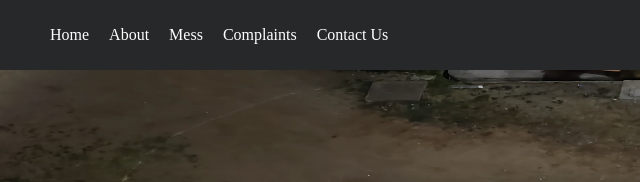
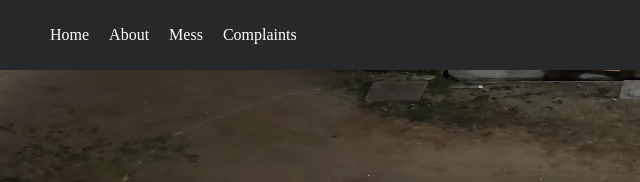
Before and after one commit to Sammy1836/MMMhall.io, a plain HTML site: page index.html in a window 1280 px wide. Shown: the top 182 px of the page, 0-640 px from the left. Drawn offline with Linux system fonts and the light colour scheme; a web font is replaced by a local one.

Commit message:
Update index.html

```diff
--- a/index.html
+++ b/index.html
@@ -83,7 +83,7 @@
                         <li><a href="#about-hall">About</a></li>
                         <li><a href="mess.html">Mess</a></li>
                         <li><a href="Complaints.html">Complaints</a></li>
-                        <li><a href="contact-us.html">Contact Us</a></li>
+<!--                         <li><a href="contact-us.html">Contact Us</a></li> -->
                     </ul>
         </div>
 
```
